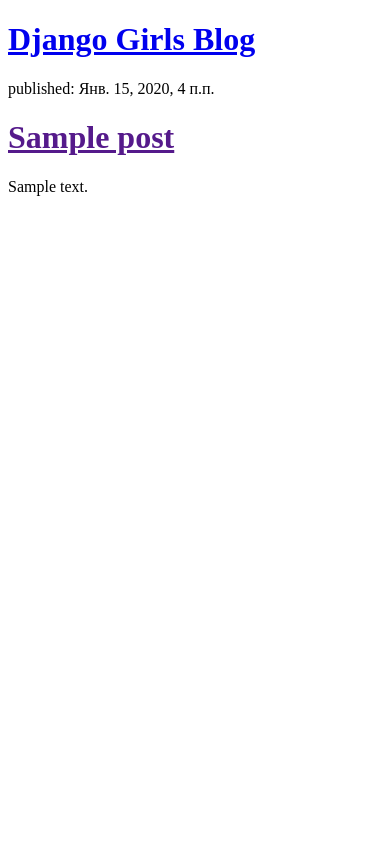
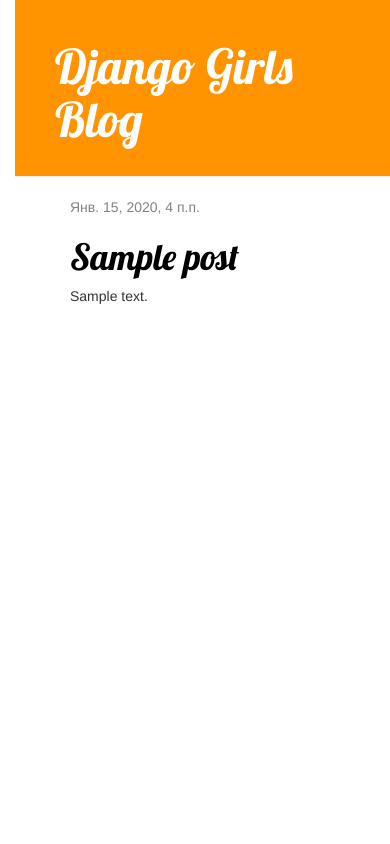
Before and after one commit to ArstanRahimov/djangogirls, a Django app: page / in a window 390 px wide. Run offline with Django 3.2, Linux system fonts and the light colour scheme; tables that the repository leaves empty hold one stand-in row (values such as "Sample post"); some libraries are stand-ins or nearby versions.

Commit message:
Added view and template for detailed blog post as well as CSS for the site

```diff
--- /dev/null
+++ b/blog/static/css/blog.css
@@ -0,0 +1,54 @@
+h1 a {
+    color: #FCA205;
+    font-family: 'Lobster';
+}
+
+body {
+    padding-left: 15px;
+}
+
+.page-header {
+    background-color: #ff9400;
+    margin-top: 0;
+    padding: 20px 20px 20px 40px;
+}
+
+.page-header h1, .page-header h1 a, .page-header h1 a:visited, .page-header h1 a:active {
+    color: #ffffff;
+    font-size: 36pt;
+    text-decoration: none;
+}
+
+.content {
+    margin-left: 40px;
+}
+
+h1, h2, h3, h4 {
+    font-family: 'Lobster', cursive;
+}
+
+.date {
+    color: #828282;
+}
+
+.save {
+    float: right;
+}
+
+.post-form textarea, .post-form input {
+    width: 100%;
+}
+
+.top-menu, .top-menu:hover, .top-menu:visited {
+    color: #ffffff;
+    float: right;
+    font-size: 26pt;
+    margin-right: 20px;
+}
+
+.post {
+    margin-bottom: 70px;
+}
+
+.post h1 a, .post h1 a:visited {
+    color: #000000;
--- /dev/null
+++ b/blog/templates/blog/base.html
@@ -0,0 +1,23 @@
+{% load static %}
+<html>
+    <head>
+        <title>Django Girls blog</title>
+        <link rel="stylesheet" href="//maxcdn.bootstrapcdn.com/bootstrap/3.2.0/css/bootstrap.min.css">
+        <link rel="stylesheet" href="//maxcdn.bootstrapcdn.com/bootstrap/3.2.0/css/bootstrap-theme.min.css">
+        <link href="https://fonts.googleapis.com/css?family=Lobster&subset=latin,cyrillic" rel="stylesheet" type="text/css">
+        <link rel="stylesheet" href="{% static 'css/blog.css' %}">
+    </head>
+    <body>
+    <div class="page-header">
+        <h1><a href="/">Django Girls Blog</a></h1>
+    </div>
+    <div class="content container">
+        <div class="row">
+            <div class="col-md-8">
+            {% block content %}
+            {% endblock %}
+            </div>
+        </div>
+    </div>
+</body>
+</html>
--- a/blog/templates/blog/post_list.html
+++ b/blog/templates/blog/post_list.html
@@ -1,20 +1,13 @@
-<!DOCTYPE html>
-<html lang="en">
-<head>
-  <meta charset="UTF-8">
-  <title>Блог</title>
-</head>
-<body>
-<div>
-    <h1><a href="/">Django Girls Blog</a></h1>
-</div>
+{% extends 'blog/base.html' %}
 
-{% for post in posts %}
-    <div>
-        <p>published: {{ post.published_date }}</p>
-        <h1><a href="">{{ post.title }}</a></h1>
-        <p>{{ post.text|linebreaksbr }}</p>
-    </div>
-{% endfor %}
-</body>
-</html>
+{% block content %}
+    {% for post in posts %}
+        <div class="post">
+            <div class="date">
+                {{ post.published_date }}
+            </div>
+            <h1><a href="{% url 'post_detail' pk=post.pk %}">{{ post.title }}</a></h1>
+            <p>{{ post.text|linebreaksbr }}</p>
+        </div>
+    {% endfor %}
+{% endblock %}
--- a/blog/urls.py
+++ b/blog/urls.py
@@ -1,7 +1,9 @@
 from django.urls import path
-from . import views
+from .views import *
 
 
 urlpatterns = [
-    path('', views.post_list, name='post_list'),
+    path('', post_list, name='post_list'),
+    path('post/<int:pk>/', post_detail, name='post_detail'),
+
 ]
--- a/blog/views.py
+++ b/blog/views.py
@@ -1,8 +1,14 @@
 from django.shortcuts import render
 from .models import Post
 from django.utils import timezone
+from django.shortcuts import render, get_object_or_404
 
 
 def post_list(request):
     posts = Post.objects.filter(published_date__lte=timezone.now()).order_by('published_date')
     return render(request, 'blog/post_list.html', {'posts': posts})
+
+
+def post_detail(request, pk):
+    post = get_object_or_404(Post, pk=pk)
+    return render(request, 'blog/post_detail.html', {'post': post})
```
Also changed, not shown: blog/templates/blog/post_detail.html (added, +13 -0 lines).
